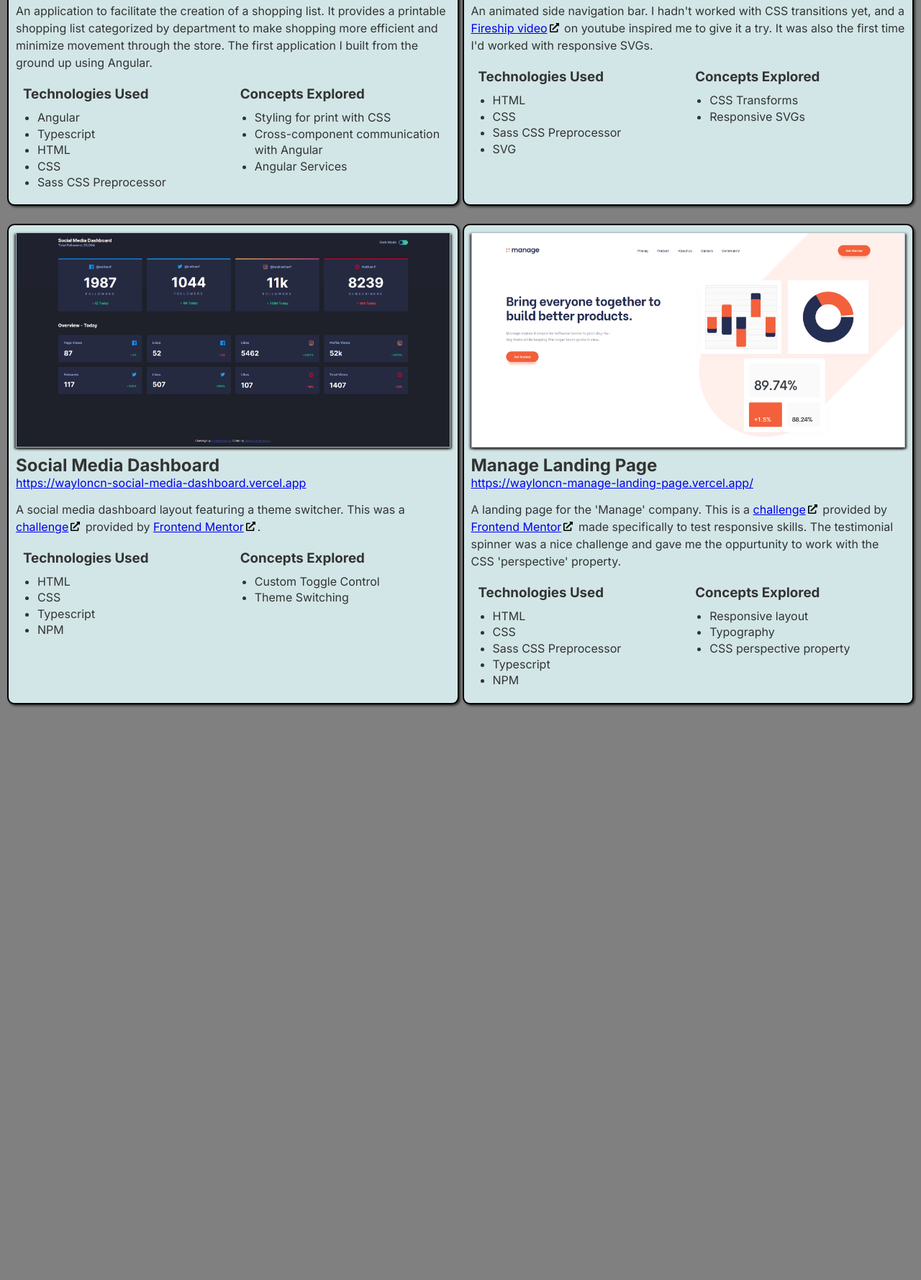
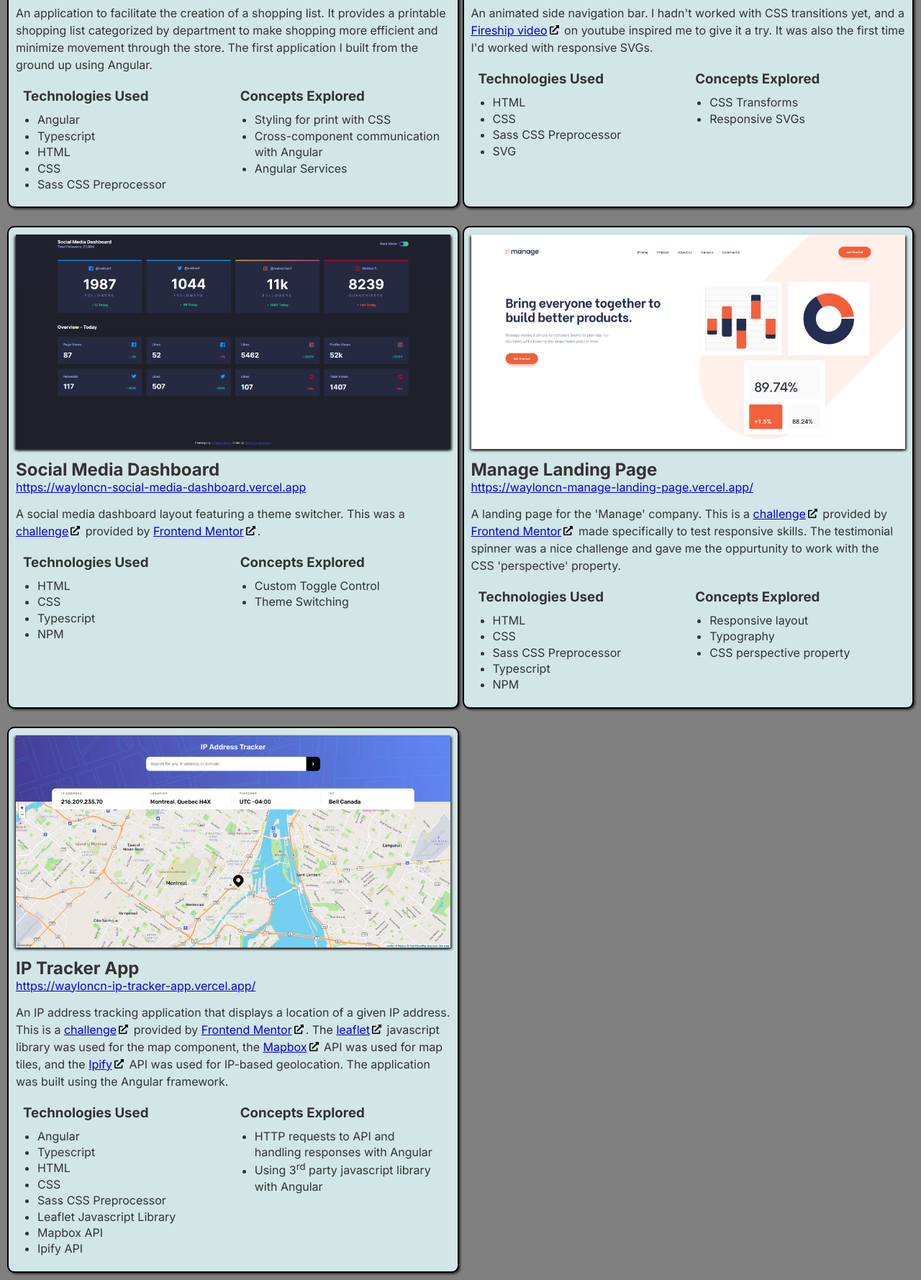
Before and after one commit to Breckles/portfolio, a website: page index.html in a window 1280 px wide. Shown: the part 491-2270 px from the top of the page at 72% size. Before the commit the page ends 1480 px from the top, so only its background shows below. Drawn offline with Linux system fonts and the light colour scheme.

Commit message:
added a card for the ip address tracker app

```diff
--- a/index.html
+++ b/index.html
@@ -78,42 +78,12 @@
 
   <main id="mainSection">
     <ul id="portfolio">
-      <!-- <li class="portfolioItem">
-        <img src="./images/soundboard-app.png"
-             alt="A preview of the soundboard app">
-        <h2>Soundboard App</h2>
-        <a href="https://breckles.github.io">https://breckles.github.io</a>
-        <p>A small soundboard application to have some fun with media and web
-          components. It is a PWA and can be downloaded to a phone when served
-          over https. It is the first project in which I used webpack.</p>
-        <div class="techLists">
-          <section class="technologies">
-            <h3>Technologies Used</h3>
-            <ul>
-              <li>Typescript</li>
-              <li><abbr title="Hypertext Markup Language">HTML</abbr></li>
-              <li><abbr title="Cascading Style Sheets">CSS</abbr></li>
-              <li>Sass CSS Preprocessor</li>
-              <li>Webpack Module Bundler</li>
-              <li><abbr title="Node Package Manager">NPM</abbr></li>
-              <li><abbr title="Reactive Extensions for JavaScript">RXJS</abbr></li>
-            </ul>
-          </section>
-          <section class="concepts">
-            <h3>Concepts Explored</h3>
-            <ul>
-              <li>Web Components</li>
-              <li>Service Workers</li>
-              <li>Working with Audio</li>
-              <li><abbr title="Progressive Web Application">PWA</abbr>s</li>
-              <li>A fascination with Arnold Schwarzaneggar quotes</li>
-            </ul>
-          </section>
-        </div>
-      </li> -->
+
       <li class="portfolioItem">
         <img src="./images/shopping-list-app.png"
              alt="A preview of the shopping list app">
+
+        <section class="info">
           <h2>Shopping List App</h2>
           <a href="https://wayloncn-shopping-list-app.vercel.app/shopping-list"
              target="_blank">https://wayloncn-shopping-list-app.vercel.app/shopping-list</a>
@@ -141,10 +111,13 @@
               </ul>
             </section>
           </div>
+        </section>
+
       </li>
       <li class="portfolioItem">
         <img src="./images/animated-side-nav.jpg"
              alt="A preview of the animated side navbar">
+        <section class="info">
           <h2>Animated Side Navbar</h2>
           <a href="https://wayloncn-animated-side-nav-responsive.vercel.app"
              target="_blank">https://wayloncn-animated-side-nav-responsive.vercel.app</a>
@@ -175,10 +148,13 @@
               </ul>
             </section>
           </div>
+        </section>
+
       </li>
       <li class="portfolioItem">
         <img src="./images/social-media-dashboard.png"
              alt="A preview of the social media dashboard">
+        <section class="info">
           <h2>Social Media Dashboard</h2>
           <a href="https://wayloncn-social-media-dashboard.vercel.app/"
              target="_blank">https://wayloncn-social-media-dashboard.vercel.app</a>
@@ -207,10 +183,12 @@
               </ul>
             </section>
           </div>
+        </section>
       </li>
       <li class="portfolioItem">
         <img src="./images/manage-landing-page.png"
              alt="A preview of the social media dashboard">
+        <section class="info">
           <h2>Manage Landing Page</h2>
           <a href="https://wayloncn-manage-landing-page.vercel.app/"
              target="_blank">https://wayloncn-manage-landing-page.vercel.app/</a>
@@ -243,13 +221,64 @@
               </ul>
             </section>
           </div>
+        </section>
+
+      </li>
+      <li class="portfolioItem">
+        <img src="./images/ip-tracker-app.png"
+             alt="A preview of the IP tracker app">
+        <section class="info">
+          <h2>IP Tracker App</h2>
+          <a href="https://wayloncn-ip-tracker-app.vercel.app/"
+             target="_blank">https://wayloncn-ip-tracker-app.vercel.app/</a>
+          <p>
+            An <abbr title="Internet Protocol">IP</abbr> address tracking
+            application that displays a location of a given IP address. This is
+            a <a class="externalLink"
+               href="https://www.frontendmentor.io/challenges/ip-address-tracker-I8-0yYAH0"
+               target="_blank">challenge</a> provided by <a class="externalLink"
+               href="https://www.frontendmentor.io/dashboard"
+               target="_blank">Frontend Mentor</a>. The <a class="externalLink"
+               href="https://leafletjs.com/"
+               target="_blank">leaflet</a> javascript
+            library was used for the map component, the <a class="externalLink"
+               href="https://www.mapbox.com/"
+               target="_blank">Mapbox</a> <abbr title="Application Programming Interface">API</abbr> was used for
+            map tiles, and the <a class="externalLink"
+               href="https://www.ipify.org/">Ipify</a> API
+            was used for IP-based geolocation. The application was built using the Angular framework.
+          </p>
+          <div class="techLists">
+            <section class="technologies">
+              <h3>Technologies Used</h3>
+              <ul>
+                <li>Angular</li>
+                <li>Typescript</li>
+                <li><abbr title="Hypertext Markup Language">HTML</abbr></li>
+                <li><abbr title="Cascading Style Sheets">CSS</abbr></li>
+                <li>Sass CSS Preprocessor</li>
+                <li>Leaflet Javascript Library</li>
+                <li>Mapbox API</li>
+                <li>Ipify API</li>
+              </ul>
+            </section>
+            <section class="concepts">
+              <h3>Concepts Explored</h3>
+              <ul>
+                <li><abbr title="HyperText Transfer Protocol">HTTP</abbr> requests to API and handling responses with
+                  Angular</li>
+                <li>Using 3<sup>rd</sup> party javascript library with Angular</li>
+              </ul>
+            </section>
+          </div>
+        </section>
       </li>
     </ul>
   </main>
 
-  <footer id="pageFooterSection">
+  <!-- <footer id="pageFooterSection">
 
-  </footer>
+  </footer> -->
 
 </body>
 
--- a/src/styles/main.scss
+++ b/src/styles/main.scss
@@ -11,6 +11,7 @@
 
 html {
   min-height: 100vh;
+
   font-size: 10px;
 }
 
@@ -162,7 +163,7 @@ a.externalLink::after {
         max-height: 25%;
         object-fit: contain;
 
-        border: 1px solid rgba(theme.$bg-secondary, 0.2);
+        // border: 1px solid rgba(theme.$bg-secondary, 0.2);
         box-shadow:
           2px 2px 3px theme.$bg-secondary,
           -2px 2px 3px theme.$bg-secondary;
@@ -213,11 +214,7 @@ a.externalLink::after {
       gap: 0.5rem;
 
       li.portfolioItem {
-        display: flex;
-        flex-direction: column;
-
         img {
-          // flex: 1;
           max-height: 50%;
         }
       }
@@ -235,4 +232,42 @@ a.externalLink::after {
   abbr:hover {
     cursor: help;
   }
+
+  body {
+    min-height: inherit;
+  }
+
+  #mainSection {
+    min-height: inherit;
+
+    ul#portfolio {
+      display: flex;
+      min-height: calc(100vh - 8rem);
+      margin: 0;
+      // overflow-x: hidden;
+
+      background-color: theme.$bg-card;
+
+      li.portfolioItem {
+        flex: 1 0 100%;
+        display: flex;
+        gap: 3rem;
+        align-items: center;
+
+        border: none;
+        box-shadow: none;
+
+        img {
+          flex: 2;
+          box-shadow: none;
+          max-height: 75%;
+        }
+
+        section.info {
+          flex: 1;
+          padding: 5rem;
+        }
+      }
+    }
+  }
 }
```
Also changed, not shown: docs/styles/main.css, images/ip-tracker-app.png (added), 1 other file. Lines whose indentation alone changed are shown as unchanged.
